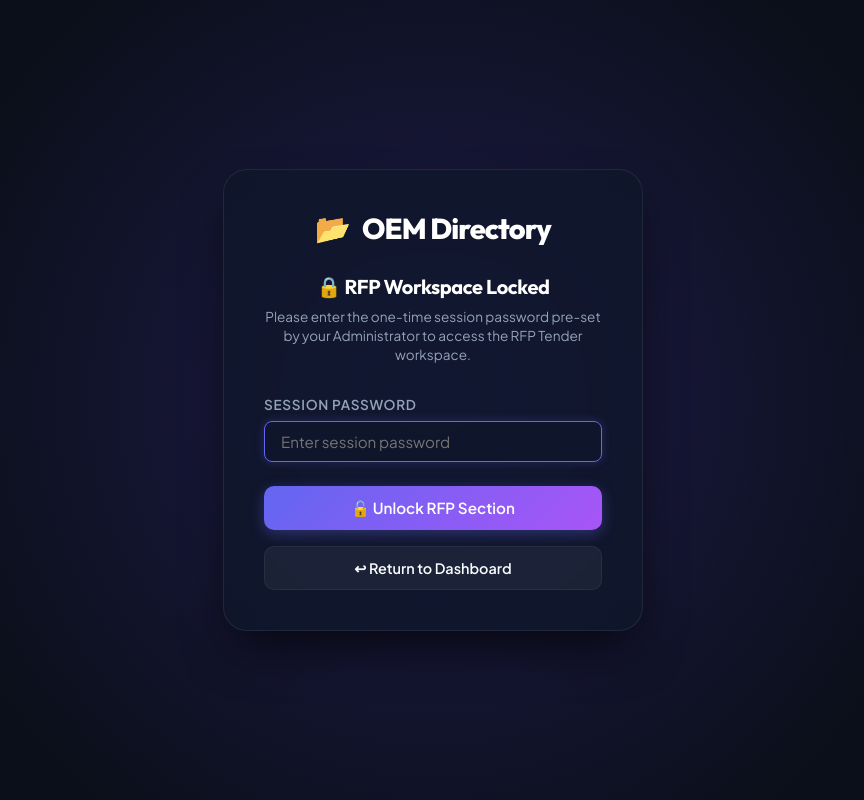
After one commit to metamazetech/oem-partner-directory, a Flask app: template templates/rfp_unlock.html in a window 1280 px wide. The commit adds this page. Shown: the whole page, without its empty margins (207-1071 px from the left). Run offline with Flask 3, Linux system fonts and the light colour scheme; the template is opened without the code that fills it, so the values that code supplies are empty; data comes from the database, SQL or seed files in the repository.

Commit message:
Implement RFP Section Session-Lock Password set by admin

```diff
--- a/app.py
+++ b/app.py
@@ -153,6 +153,19 @@ def admin_required(f):
             return redirect(url_for('dashboard'))
         return f(*args, **kwargs)
     return decorated_function
+
+@app.before_request
+def check_rfp_access_lock():
+    if request.path.startswith('/rfps') and request.endpoint != 'rfp_unlock' and request.endpoint != 'static':
+        if not is_logged_in():
+            return
+        conn = database.get_db_connection()
+        row = conn.execute("SELECT value FROM portal_settings WHERE key = 'rfp_access_password'").fetchone()
+        conn.close()
+        if row and row['value'] and not session.get('rfp_unlocked'):
+            if request.headers.get('X-Requested-With') == 'XMLHttpRequest' or request.is_json:
+                return jsonify({"status": "error", "message": "RFP session is locked."}), 403
+            return redirect(url_for('rfp_unlock', next=request.full_path))
 
 # Log system actions to audit trail
 def log_audit(action, details, user_id=None):
@@ -2102,6 +2115,25 @@ def restore_master_backup():
             try: os.remove(database.DB_PATH + '.bak')
             except: pass
 
+    return redirect(url_for('admin_panel'))
+
+@app.route('/admin/rfp-password/update', methods=['POST'])
+@admin_required
+def admin_update_rfp_password():
+    password = request.form.get('rfp_access_password', '').strip()
+    conn = database.get_db_connection()
+    try:
+        if password:
+            conn.execute("INSERT OR REPLACE INTO portal_settings (key, value) VALUES ('rfp_access_password', ?)", (password,))
+        else:
+            conn.execute("DELETE FROM portal_settings WHERE key = 'rfp_access_password'")
+        conn.commit()
+        log_audit('SETTINGS_RFP_PASSWORD', "Updated RFP section access password")
+        flash("RFP access password successfully updated.", "success")
+    except Exception as e:
+        flash(f"Error updating RFP access password: {e}", "error")
+    finally:
+        conn.close()
     return redirect(url_for('admin_panel'))
 
 @app.route('/admin/settings/update', methods=['POST'])
@@ -2517,6 +2549,34 @@ def clear_logs():
     conn.close()
     return redirect(url_for('admin_panel'))
 
+@app.route('/rfps/unlock', methods=['GET', 'POST'])
+@login_required
+def rfp_unlock():
+    next_url = request.args.get('next', '') or request.form.get('next', '') or url_for('rfps_list')
+
+    # Check if password is set
+    conn = database.get_db_connection()
+    row = conn.execute("SELECT value FROM portal_settings WHERE key = 'rfp_access_password'").fetchone()
+    conn.close()
+
+    if not row or not row['value']:
+        # No password set, bypass and mark unlocked
+        session['rfp_unlocked'] = True
+        return redirect(next_url)
+
+    if request.method == 'POST':
+        password_attempt = request.form.get('password', '').strip()
+        if password_attempt == row['value']:
+            session['rfp_unlocked'] = True
+            log_audit('RFP_UNLOCK_SUCCESS', "Unlocked RFP section session")
+            flash("RFP section successfully unlocked.", "success")
+            return redirect(next_url)
+        else:
+            log_audit('RFP_UNLOCK_FAIL', "Failed RFP unlock attempt")
+            flash("Invalid RFP access password. Please try again.", "error")
+
+    return render_template('rfp_unlock.html', next=next_url)
+
 @app.route('/rfps')
 @login_required
 def rfps_list():
--- /dev/null
+++ b/templates/rfp_unlock.html
@@ -0,0 +1,62 @@
+<!DOCTYPE html>
+<html lang="en">
+<head>
+    <meta charset="UTF-8">
+    <meta name="viewport" content="width=device-width, initial-scale=1.0">
+    <title>Unlock RFP Section - {{ portal_settings['portal_name'] }}</title>
+    <link rel="stylesheet" href="{{ url_for('static', filename='css/style.css') }}?v=1.3">
+    <link rel="icon" type="image/x-icon" href="{% if portal_settings['favicon'] %}{{ url_for('uploaded_file', filename=portal_settings['favicon']) }}{% else %}{{ url_for('static', filename='favicon.ico') }}{% endif %}">
+</head>
+<body class="{{ session.get('theme', 'theme-slate-dark') }}">
+    <div class="auth-container">
+        <div class="auth-card" style="max-width: 420px; padding: 2.5rem;">
+            <div class="auth-header" style="text-align: center; margin-bottom: 2rem;">
+                <div style="font-family: 'Outfit', sans-serif; font-weight: 800; font-size: 1.8rem; color: white; letter-spacing: -0.03em; margin-bottom: 0.75rem; display: inline-flex; align-items: center; gap: 0.75rem;">
+                    {% if portal_settings['portal_logo'] %}
+                        <img src="{{ url_for('uploaded_file', filename=portal_settings['portal_logo']) }}" style="max-height: 45px; max-width: 100%; object-fit: contain;" alt="Logo">
+                    {% else %}
+                        <span>📂</span> {{ portal_settings['portal_name'] }}
+                    {% endif %}
+                </div>
+                <h2 style="font-family: 'Outfit', sans-serif; font-size: 1.25rem; font-weight: 700; color: white; margin-top: 1rem; margin-bottom: 0.5rem;">
+                    🔒 RFP Workspace Locked
+                </h2>
+                <p style="font-size: 0.85rem; color: var(--text-secondary); line-height: 1.4;">
+                    Please enter the one-time session password pre-set by your Administrator to access the RFP Tender workspace.
+                </p>
+            </div>
+
+            <!-- Flash Messages -->
+            {% with messages = get_flashed_messages(with_categories=true) %}
+                {% if messages %}
+                    <div style="margin-bottom: 1.5rem; display: flex; flex-direction: column; gap: 0.75rem;">
+                        {% for category, message in messages %}
+                            <div class="alert {% if category == 'success' %}alert-success{% else %}alert-danger{% endif %}" style="margin: 0; padding: 0.75rem 1rem; border-radius: 8px; font-size: 0.85rem; display: flex; align-items: center; gap: 0.5rem;">
+                                <span>{% if category == 'success' %}✓{% else %}⚠️{% endif %}</span>
+                                <div>{{ message }}</div>
+                            </div>
+                        {% endfor %}
+                    </div>
+                {% endif %}
+            {% endwith %}
+
+            <form action="{{ url_for('rfp_unlock') }}" method="POST">
+                <input type="hidden" name="next" value="{{ next or '' }}">
+
+                <div class="form-group" style="margin-bottom: 1.5rem;">
+                    <label class="form-label" for="password" style="font-size: 0.85rem;">Session Password</label>
+                    <input type="password" id="password" name="password" class="form-control" placeholder="Enter session password" required autofocus style="background: rgba(15, 23, 42, 0.6); color: white; padding: 0.6rem 1rem; font-size: 0.95rem;">
+                </div>
+
+                <button type="submit" class="btn btn-primary" style="width: 100%; padding: 0.75rem; font-size: 0.95rem; display: flex; align-items: center; justify-content: center; gap: 0.5rem; margin-bottom: 1rem;">
+                    🔓 Unlock RFP Section
+                </button>
+
+                <a href="{{ url_for('dashboard') }}" class="btn btn-secondary" style="width: 100%; padding: 0.75rem; font-size: 0.9rem; text-decoration: none; display: flex; align-items: center; justify-content: center; box-sizing: border-box;">
+                    ↩ Return to Dashboard
+                </a>
+            </form>
+        </div>
+    </div>
+</body>
+</html>
```
Also changed, not shown: templates/admin.html (+17 -0 lines), test_portal.py (+39 -1 lines), 1 other file.
